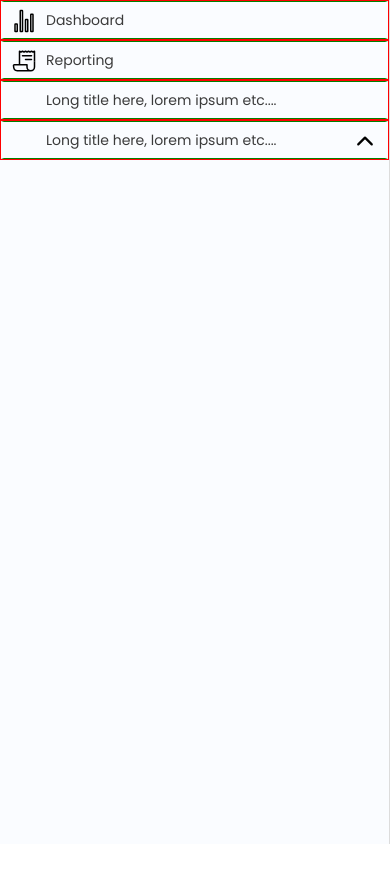
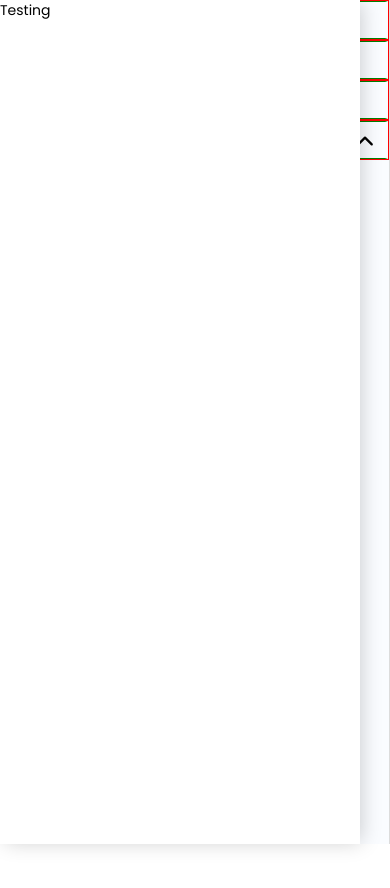
Before and after one commit to wetix/responsive-ui, a Svelte app: page / in a window 390 px wide. Shown: the top 888 px of the page. Built offline with nearby package versions, Linux system fonts and the light colour scheme.

Commit message:
chore: add `Dock`

```diff
--- a/package.json
+++ b/package.json
@@ -3,7 +3,8 @@
   "version": "1.0.0",
   "scripts": {
     "build": "rollup -c",
-    "dev": "vite serve",
+    "dev": "vite",
+    "dev:rollup": "rollup -c -w",
     "start": "sirv public --port 3000",
     "validate": "svelte-check",
     "storybook": "start-storybook -p 6006",
@@ -32,9 +33,11 @@
     "jest-transform-svelte": "^2.1.1",
     "node-sass": "^4.14.1",
     "rollup": "^2.28.2",
+    "rollup-plugin-livereload": "^2.0.0",
     "rollup-plugin-svelte": "^5.2.3",
     "rollup-plugin-terser": "^7.0.0",
     "sass-loader": "^10.0.0",
+    "sirv-cli": "^1.0.6",
     "style-loader": "^1.2.1",
     "svelte": "^3.29.0",
     "svelte-check": "^1.0.54",
--- a/rollup.config.js
+++ b/rollup.config.js
@@ -2,6 +2,7 @@ import svelte from "rollup-plugin-svelte";
 import resolve from "@rollup/plugin-node-resolve";
 import commonjs from "@rollup/plugin-commonjs";
 import alias from "@rollup/plugin-alias";
+import livereload from "rollup-plugin-livereload";
 import { terser } from "rollup-plugin-terser";
 import sveltePreprocess from "svelte-preprocess";
 import typescript from "@rollup/plugin-typescript";
@@ -80,7 +81,7 @@ export default {
 
     // Watch the `public` directory and refresh the
     // browser on changes when not in production
-    // !production && livereload("public"),
+    !production && livereload("public"),
 
     // If we're building for production (npm run build
     // instead of npm run dev), minify
--- a/src/App.svelte
+++ b/src/App.svelte
@@ -5,6 +5,7 @@
   import Tag from "./components/tag/Tag.svelte";
   import Menu from "./components/menu/Nav.svelte";
   import Table from "./components/table/Table.svelte";
+  import Dock from "./components/dock/Dock.svelte";
   import { success } from "./components/notification/index.ts";
 
   const showNotification = () => {
@@ -102,8 +103,9 @@
   <main>
     <h1>Hello!</h1>
     <p>
-      Visit the <a href="https://svelte.dev/tutorial">Svelte tutorial</a> to learn
-      how to build Svelte apps.
+      Visit the
+      <a href="https://svelte.dev/tutorial">Svelte tutorial (Testing)</a>
+      to learn how to build Svelte apps.
       <Tag>success</Tag>
       <Tag>failed</Tag>
     </p>
@@ -112,3 +114,4 @@
     <Table loading={true} bordered={true} {columns} items={records} />
   </main>
 </div>
+<Dock open={true}>Testing</Dock>
--- a/src/components/dock/dock.svelte
+++ b/src/components/dock/dock.svelte
@@ -1,9 +1,51 @@
 <script lang="ts">
-  // your script goes here
+  import { fade } from "svelte/transition";
+
+  export let open = true,
+    width = "360px";
 </script>
 
-<style>
-  /* your styles go here */
+<style lang="scss">
+  .overlay {
+    position: fixed;
+    top: 0;
+    left: 0;
+    right: 0;
+    bottom: 0;
+    background: rgba(0, 0, 0, 0.4);
+    z-index: 50;
+  }
+  .dock {
+    position: fixed;
+    top: 0;
+    left: 0;
+    bottom: 0;
+    background: #fff;
+    width: 360px;
+    transform: translateX(-100%);
+    transition: all 0.5s;
+    box-shadow: 3px 0 20px -2px rgba(0, 0, 0, 0.2);
+    z-index: 50;
+
+    &.open {
+      transform: translateX(0);
+    }
+  }
+
+  @media only screen and (max-width: 650px) {
+    .dock {
+      right: 0;
+      min-height: 100%;
+      overflow-y: auto;
+      width: auto;
+      z-index: 999;
+    }
+  }
 </style>
 
-<!-- markup (zero or more items) goes here -->
+{#if open}
+  <div class="overlay" in:fade out:fade on:click={() => (open = false)} />
+  <div class="dock" class:open style={`width:${width}`}>
+    <slot />
+  </div>
+{/if}
--- a/tsconfig.json
+++ b/tsconfig.json
@@ -1,7 +1,7 @@
 {
   "extends": "@tsconfig/svelte/tsconfig.json",
   "include": ["src/**/*"],
-  "exclude": ["node_modules/*", "__sapper__/*", "public/*"],
+  "exclude": ["node_modules/*", "__sapper__/*", "public/*", "dist"],
   "rootDir": "./src",
   "paths": {
     "~/*": ["*"],
```
Also changed, not shown: src/components/dock/index.ts (added, +21 -0 lines), 2 other files (tests, documents, lock files or other folders).
